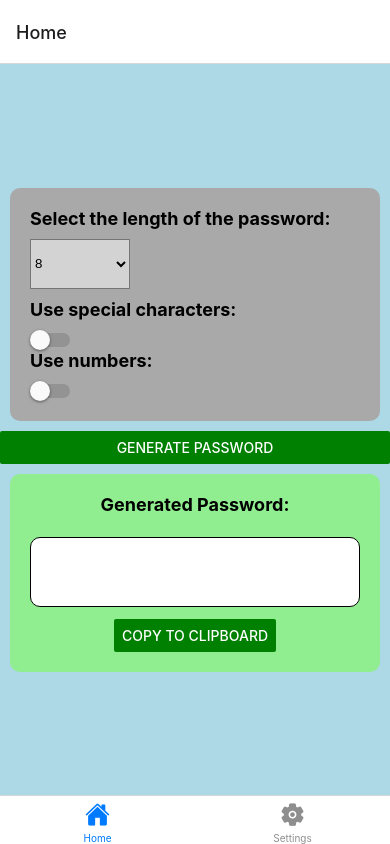
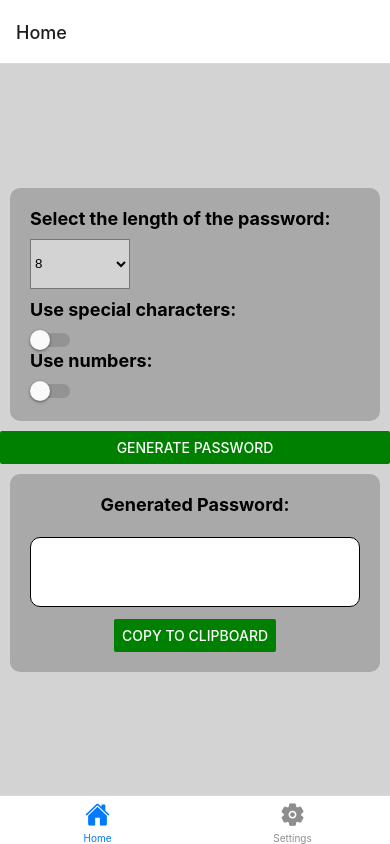
Before and after one commit to Ry0x7/PassGen, a React Native app: screen / in a window 390 px wide. Built offline with nearby package versions, Linux system fonts and the light colour scheme.

Commit message:
Update background colors in App.js

```diff
--- a/App.js
+++ b/App.js
@@ -112,16 +112,15 @@ function SettingsScreen() {
   );
 }
 
-
 const styles = StyleSheet.create({
   container: {
     flex: 1,
-    backgroundColor: 'lightblue',
+    backgroundColor: 'lightgray',
     justifyContent: 'center',
   },
   container1: {
     flex: 1,
-    backgroundColor: 'lightblue',
+    backgroundColor: 'lightgray',
     alignItems: 'center',
     justifyContent: 'center',
   },
@@ -167,7 +166,7 @@ const styles = StyleSheet.create({
   },
   outputData: {
     alignItems: 'center',
-    backgroundColor: 'lightgreen',
+    backgroundColor: 'darkgray',
     padding: 20,
     borderRadius: 10,
     margin: 10,
```
